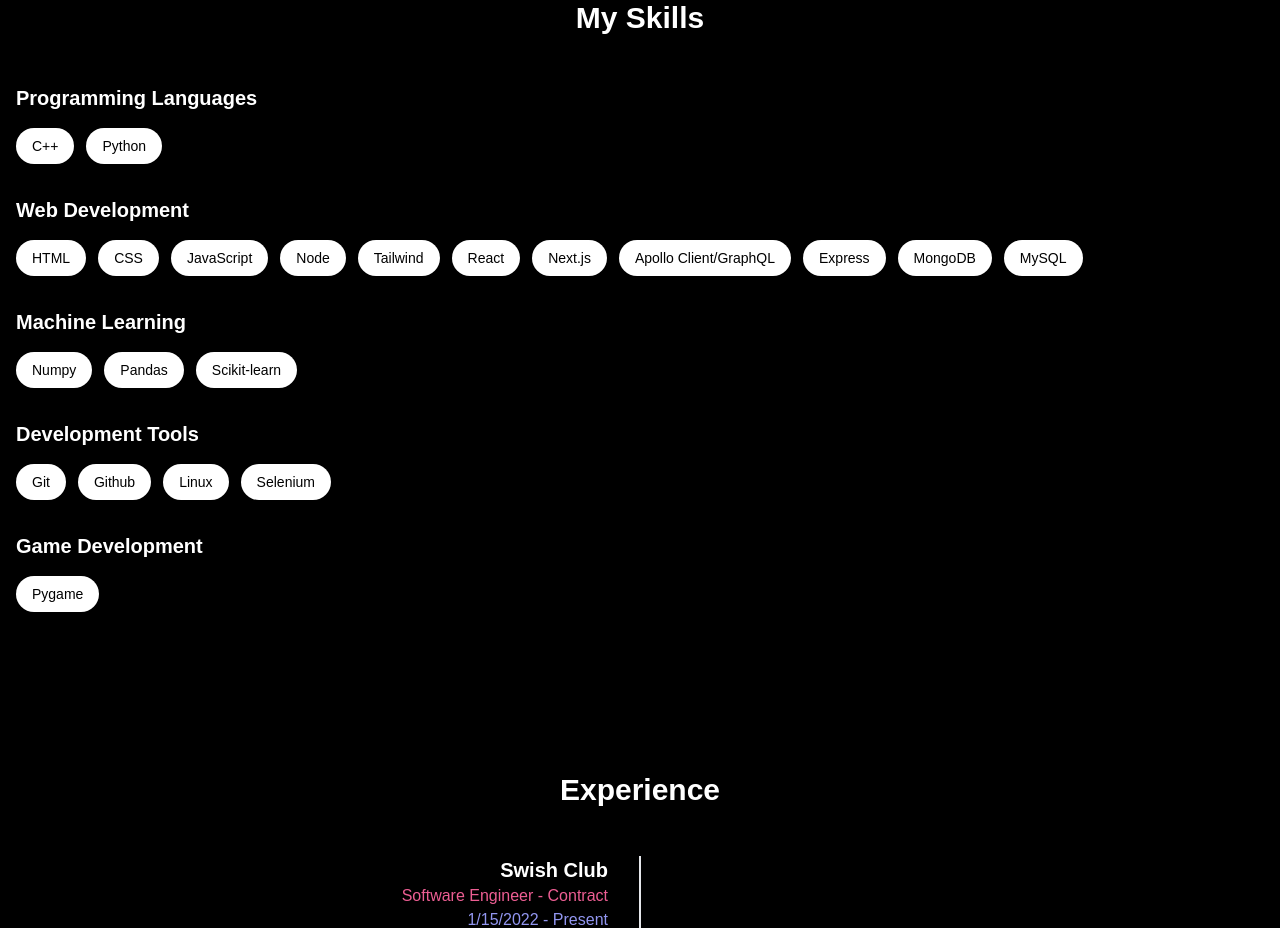
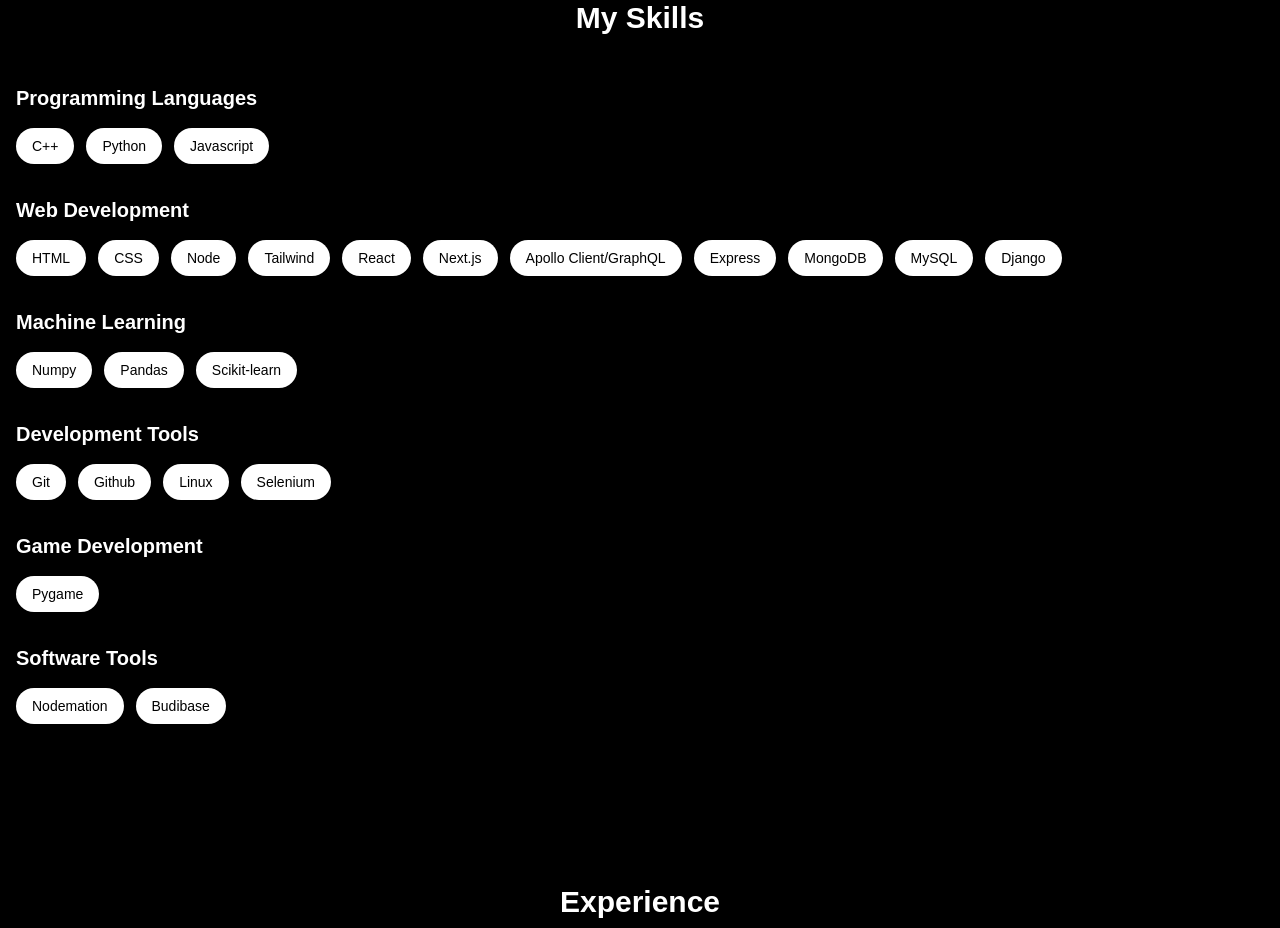
Before and after one commit to CurlyRishabh/resume, a Next.js app: page / in a window 1280 px wide. Shown: the part 880-1808 px from the top of the page. Built offline with nearby package versions, Linux system fonts and the light colour scheme.

Commit message:
added skill description and when over would show the detail

```diff
--- a/app/home/components/Skills.jsx
+++ b/app/home/components/Skills.jsx
@@ -13,12 +13,20 @@ export default function Skills() {
                             </h3>
                             <div className="flex flex-wrap gap-3">
                                 {skills.map((skill) => (
-                                    <span
-                                        key={skill}
-                                        className="px-4 py-2 bg-white text-black rounded-full text-sm"
-                                    >
-                                        {skill}
-                                    </span>
+                                    <div key={skill.name} className="relative group">
+                                        <span className="px-4 py-2 bg-white text-black rounded-full text-sm cursor-help transition-all duration-300 hover:bg-slate-400 hover:text-white hover:scale-110 inline-block">
+                                            {skill.name}
+                                        </span>
+                                        {/* Tooltip */}
+                                        <div className="absolute z-10 w-48 p-2 bg-gray-900 text-white text-xs rounded-lg
+                                            opacity-0 group-hover:opacity-100 transition-opacity duration-300
+                                            bottom-full left-1/2 transform -translate-x-1/2 mb-2
+                                            before:content-[''] before:absolute before:bottom-[-5px] before:left-1/2
+                                            before:-translate-x-1/2 before:border-[6px] before:border-transparent
+                                            before:border-t-gray-900 pointer-events-none">
+                                            {skill.description}
+                                        </div>
+                                    </div>
                                 ))}
                             </div>
                         </div>
--- a/app/home/data.js
+++ b/app/home/data.js
@@ -84,34 +84,39 @@ export const experienceData = [
 
 export const skillsData = {
     "programming_languages": [
-        "C++",
-        "Python"
+        { "name": "C++", "description": "High-performance language commonly used for system/software development." },
+        { "name": "Python", "description": "Versatile language used in web development, data analysis, AI, and more." },
+        { "name": "Javascript", "description": "Popular language for web development, both frontend and backend." }
     ],
     "web_development": [
-        "HTML",
-        "CSS",
-        "JavaScript",
-        "Node",
-        "Tailwind",
-        "React",
-        "Next.js",
-        "Apollo Client/GraphQL",
-        "Express",
-        "MongoDB",
-        "MySQL"
+        { "name": "HTML", "description": "Standard markup language for creating web pages." },
+        { "name": "CSS", "description": "Stylesheet language for designing web pages." },
+        { "name": "Node", "description": "JavaScript runtime for building server-side applications." },
+        { "name": "Tailwind", "description": "Utility-first CSS framework for styling web pages." },
+        { "name": "React", "description": "JavaScript library for building user interfaces." },
+        { "name": "Next.js", "description": "React framework with server-side rendering capabilities." },
+        { "name": "Apollo Client/GraphQL", "description": "GraphQL client for querying and managing server data." },
+        { "name": "Express", "description": "Web application framework for Node.js." },
+        { "name": "MongoDB", "description": "NoSQL database for storing large amounts of data." },
+        { "name": "MySQL", "description": "Relational database management system." },
+        { "name": "Django", "description": "High-level Python web framework that encourages rapid development." }
     ],
     "machine_learning": [
-        "Numpy",
-        "Pandas",
-        "Scikit-learn"
+        { "name": "Numpy", "description": "Library for numerical computing with Python." },
+        { "name": "Pandas", "description": "Data manipulation and analysis library for Python." },
+        { "name": "Scikit-learn", "description": "Machine learning library for Python." }
     ],
     "development_tools": [
-        "Git",
-        "Github",
-        "Linux",
-        "Selenium"
+        { "name": "Git", "description": "Version control system for tracking changes in code." },
+        { "name": "Github", "description": "Platform for hosting and collaborating on Git repositories." },
+        { "name": "Linux", "description": "Open-source operating system used for development and servers." },
+        { "name": "Selenium", "description": "Tool for automating web browser interaction." }
     ],
     "game_development": [
-        "Pygame"
+        { "name": "Pygame", "description": "Library for game development in Python." }
+    ],
+    "software_tools": [
+        { "name": "Nodemation", "description": "Tool for automating workflows and processes." },
+        { "name": "Budibase", "description": "Low-code platform for building business applications." }
     ]
 }
```
